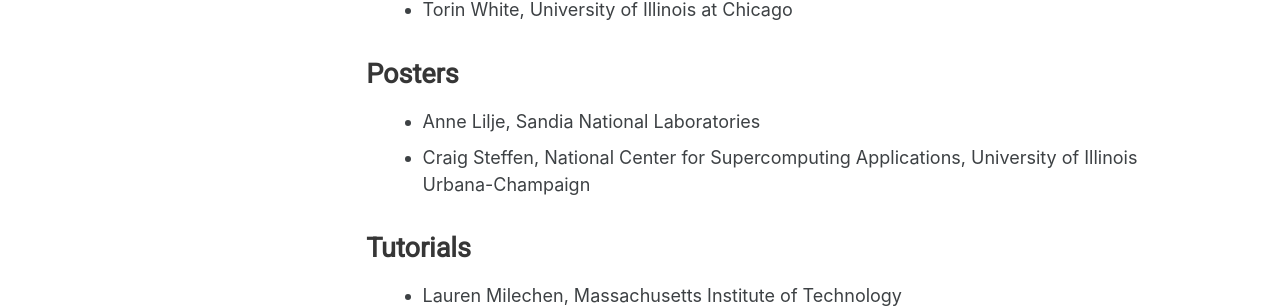
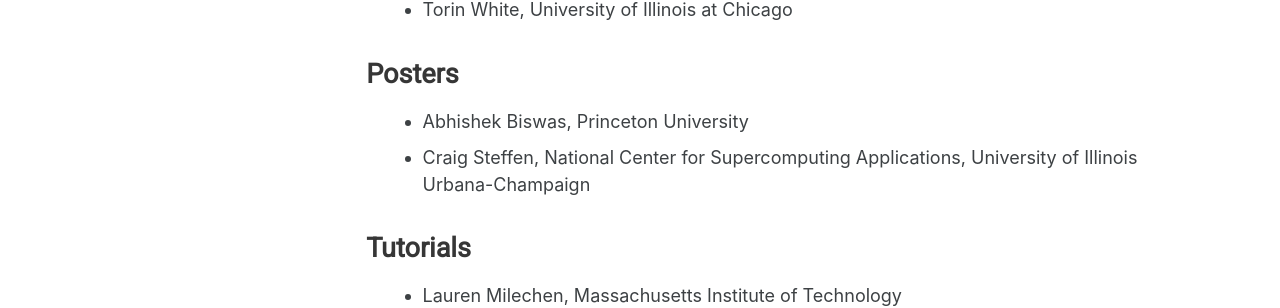
Before and after one commit to USRSE/usrse23, a Jekyll site: the page built from pages/organization/technical.md, in a window 1280 px wide and 900 px high, scrolled down 429 px. Shown: the part 149-457 px from the top of the window. Built offline with Jekyll 4.4.1, drawn with Linux system fonts in a browser that asks for light colours; a style sheet for code colours, icons or effects is not loaded.

Commit message:
Update poster chair, per Kenton McHenry

```diff
--- a/pages/organization/technical.md
+++ b/pages/organization/technical.md
@@ -21,7 +21,7 @@
 - Torin White, University of Illinois at Chicago
 
 ### Posters
-- Anne Lilje, Sandia National Laboratories
+- Abhishek Biswas, Princeton University
 - Craig Steffen, National Center for Supercomputing Applications, University of Illinois Urbana-Champaign
 
 
```
